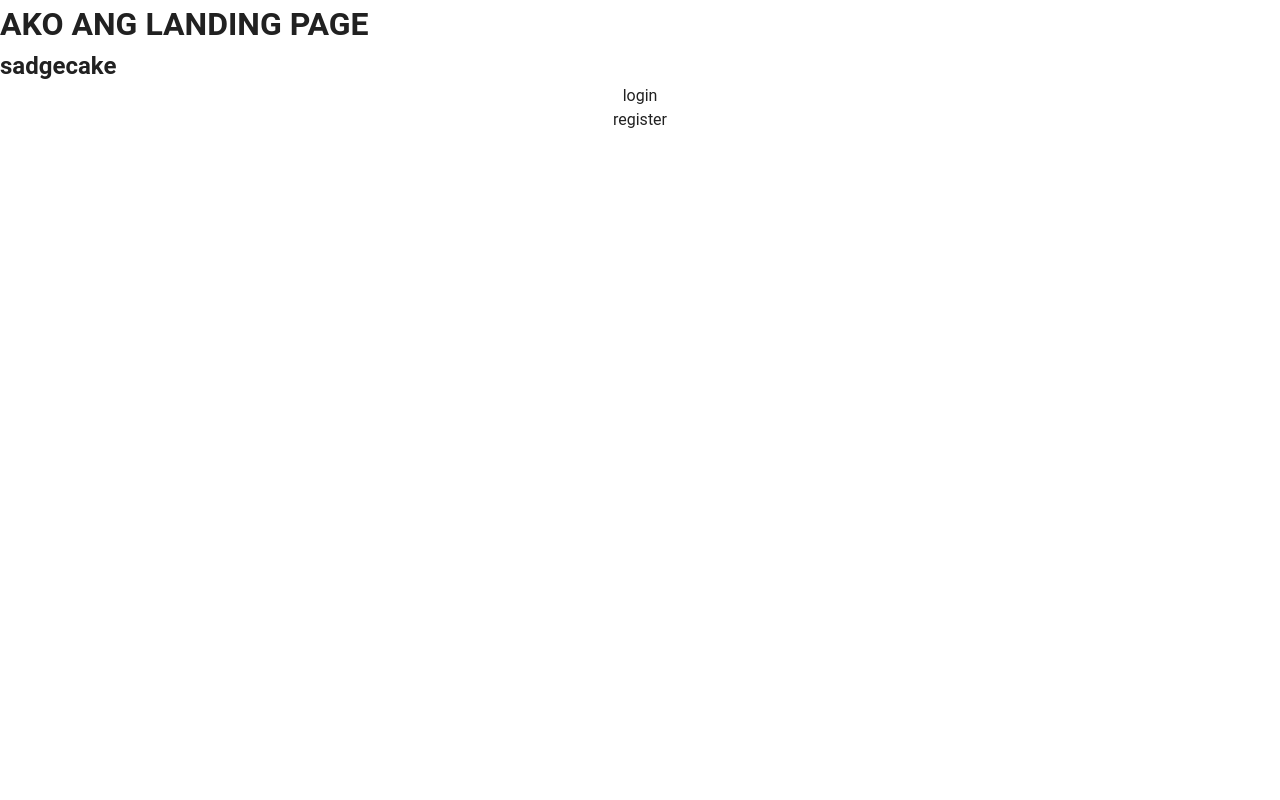
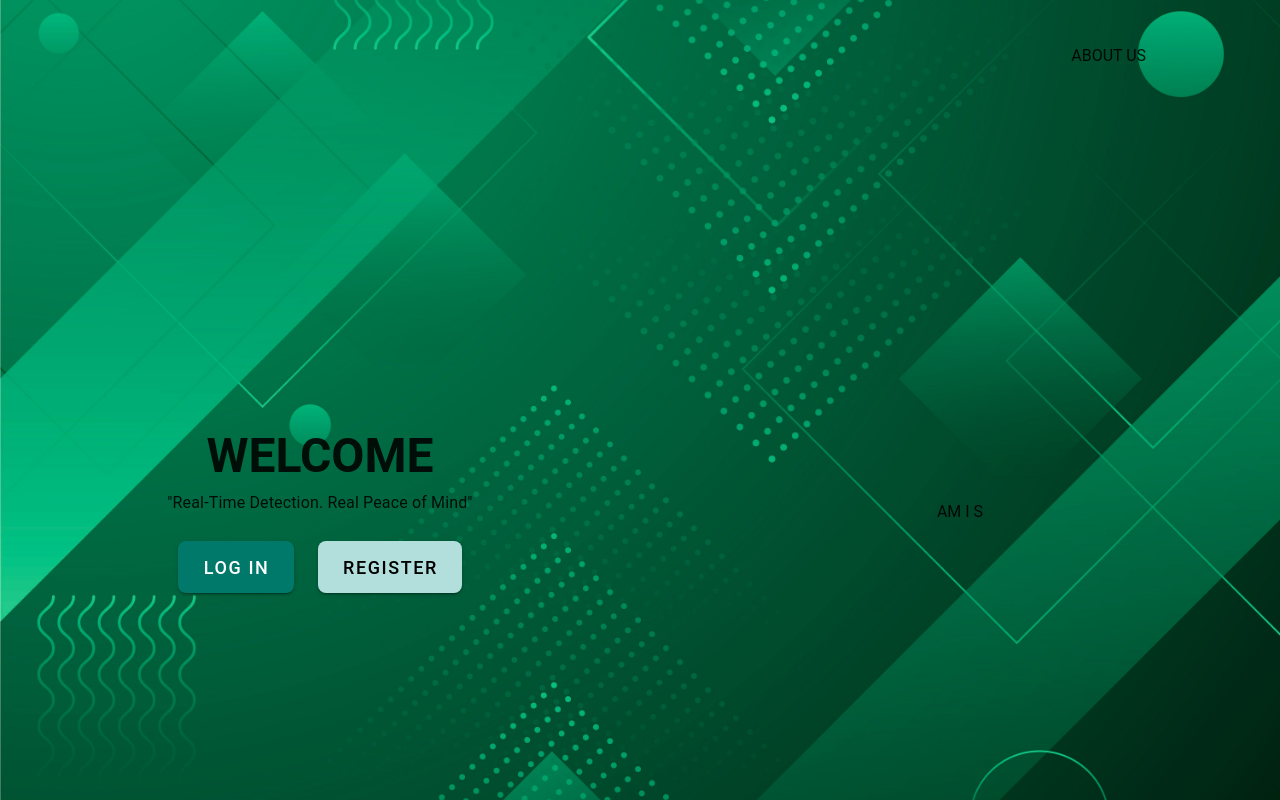
Before and after one commit to kixks/mycoFront, a Vue app: page / in a window 1280 px wide. Built offline with nearby package versions, Linux system fonts and the light colour scheme.

Commit message:
landing page progresss

```diff
--- a/src/views/Unauthorized_Page/LandingPage.vue
+++ b/src/views/Unauthorized_Page/LandingPage.vue
@@ -1,8 +1,39 @@
 <template>
-  <h1>AKO ANG LANDING PAGE</h1>
-  <h2>sadgecake</h2>
-  <button type="button" @click="goToLogin">login</button>
-  <button type="button" @click="goToRegister">register</button>
+  <div class="landing-page">
+    <v-container>
+      <v-row justify="end">
+        <v-col cols="12" md="2" class="text-center ma-7"> ABOUT US </v-col>
+      </v-row>
+    </v-container>
+    <div class="fill-height">
+      <v-row no-gutters class="fill-height">
+        <!-- Left Side (Centered Content) -->
+        <v-col cols="12" md="6" class="d-flex align-center justify-center">
+          <div class="text-center ma">
+            <div class="text-h3 font-weight-bold mb-2">WELCOME</div>
+            <div class="text-subtitle-1 mb-6">"Real-Time Detection. Real Peace of Mind"</div>
+
+            <v-row justify="center">
+              <v-btn size="x-large" rounded="lg" outlined class="ma-3" color="teal-darken-2">
+                LOG IN
+              </v-btn>
+              <v-btn size="x-large" rounded="lg" outlined class="ma-3" color="teal-lighten-4">
+                REGISTER
+              </v-btn>
+            </v-row>
+          </div>
+        </v-col>
+
+        <!-- Right Side -->
+        <v-col cols="12" md="6" class="d-flex align-center justify-center text-center">
+          <div>AM I S</div>
+        </v-col>
+      </v-row>
+    </div>
+  </div>
+
+  <!-- <button type="button" @click="goToLogin">login</button>
+  <button type="button" @click="goToRegister">register</button> -->
 </template>
 
 <script setup>
@@ -17,3 +48,13 @@ const goToRegister = () => {
   router.push('/register')
 }
 </script>
+
+<style scoped>
+.landing-page {
+  background-image: url('@/assets/images/3161025.jpg');
+  background-size: cover;
+  background-position: center;
+  height: 100vh;
+  overflow: hidden;
+}
+</style>
```
Also changed, not shown: src/assets/images/3161025.jpg (added), src/assets/images/pngwing.com.png (added).
